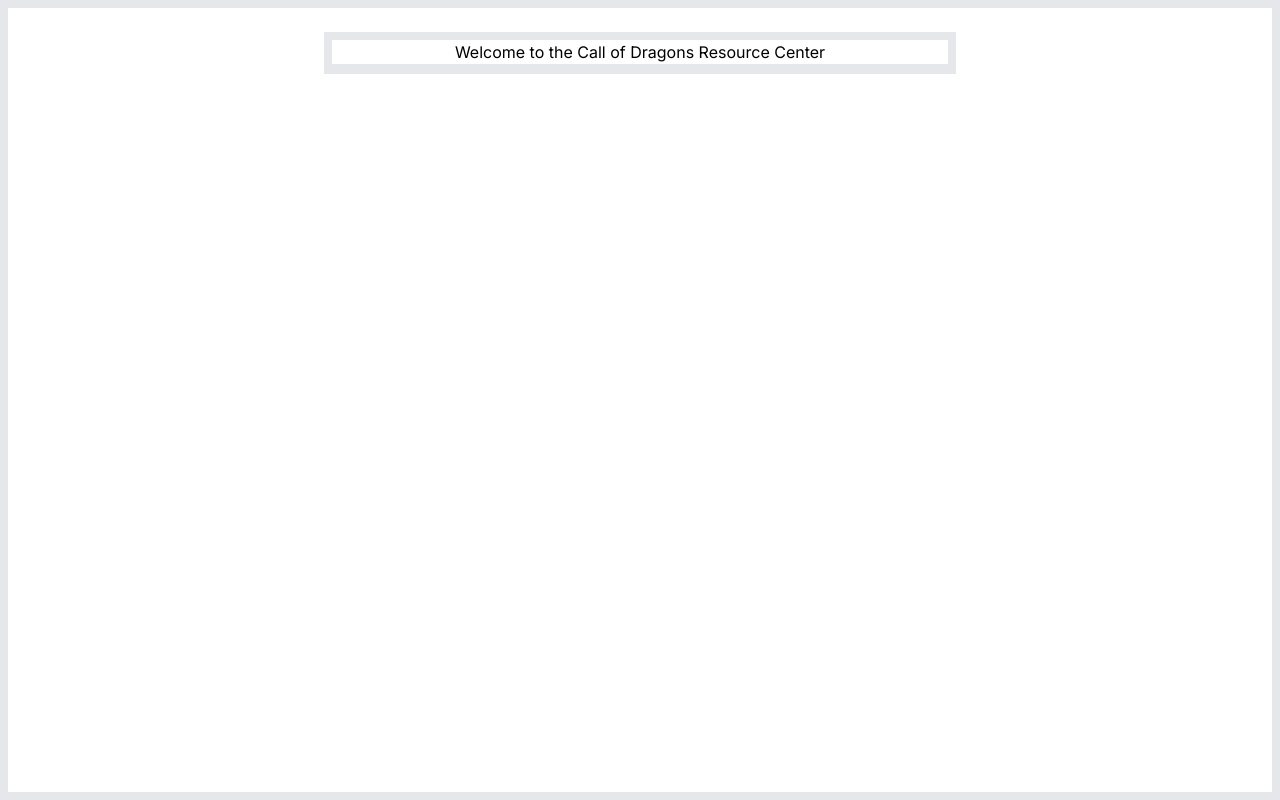
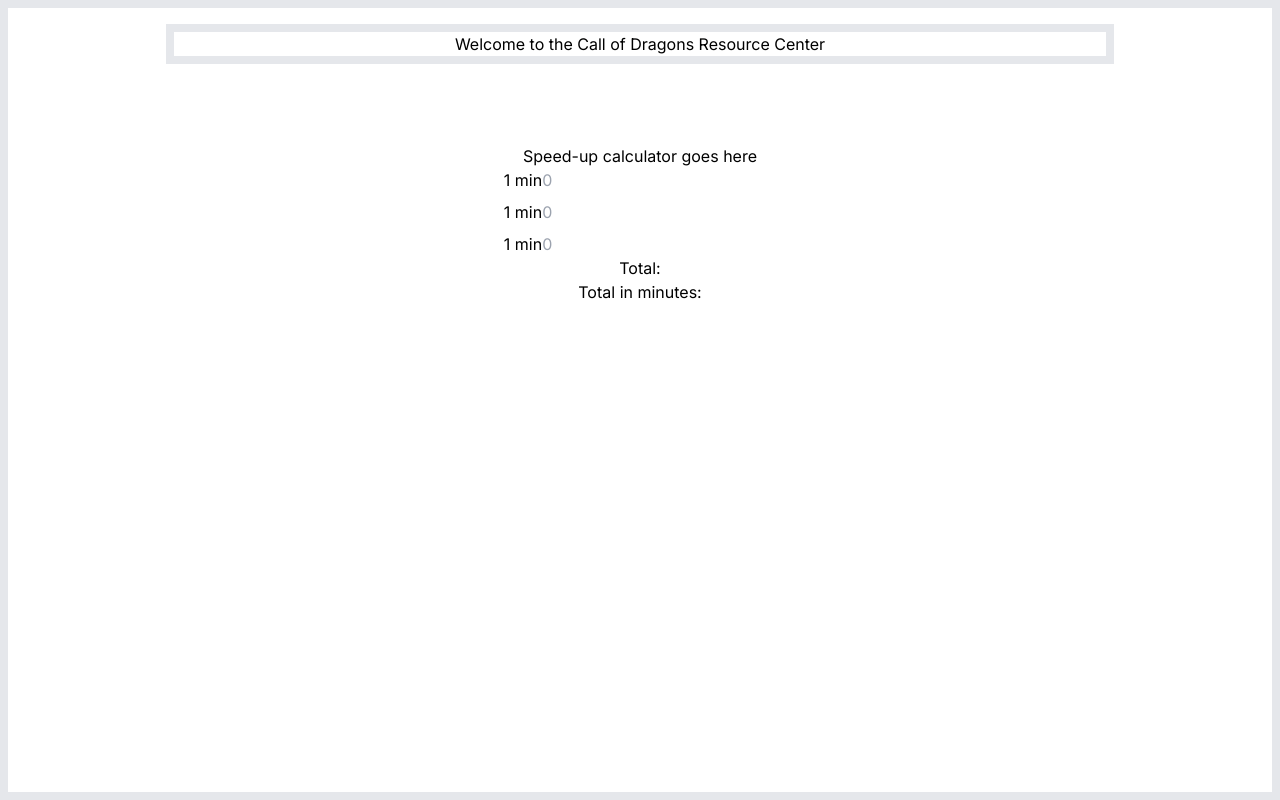
Before and after one commit to Ragnaric/Call-of-Dragons, a Next.js app: page /dashboard in a window 1280 px wide. Built offline with nearby package versions, Linux system fonts and the light colour scheme.

Commit message:
Add a form field component that will be used repeatedly in the page

```diff
--- a/package.json
+++ b/package.json
@@ -1,5 +1,6 @@
 {
   "name": "call-of-dragons",
+  "description": "A website for the Call of Dragons mobile game with several useful features built using Typescript",
   "version": "0.1.0",
   "private": true,
   "scripts": {
--- /dev/null
+++ b/src/app/dashboard/form field.tsx
@@ -0,0 +1,19 @@
+'use client'
+
+import {useEffect, useState} from 'react';
+
+export default function FormField()
+{
+  const[input, setInput] = useState('');
+
+  // useEffect(() => {
+  //   console.log(input);
+  // })
+
+  return (
+    <div>
+      <label>1 min</label>
+      <input type='number' placeholder='0' onChange={(e) => {setInput(e.target.value)}}></input>
+    </div>
+  )
+}
--- a/src/app/dashboard/page.tsx
+++ b/src/app/dashboard/page.tsx
@@ -1,7 +1,21 @@
-export default function Page() {
+import { useState } from "react";
+import { text } from "stream/consumers";
+import FormField from './form field.tsx'
+
+export default function Page()
+{
+
   return (
-    <main className="flex-row justify-center mt-6 m-auto w-1/2 text-center border-8">
-      <h1 className="border-b-2">Welcome to the Call of Dragons Resource Center</h1>
+    <main className="flex-row justify-center text-center">
+      <h1 className="border-8 mt-4 m-auto w-3/4">Welcome to the Call of Dragons Resource Center</h1>
+      <div className="mt-20">Speed-up calculator goes here</div>
+      <form className="flex-col justify-center space-y-2 flex-nowrap">
+        <FormField />
+        <FormField />
+        <FormField />
+      </form>
+      <div>Total:</div>
+      <div>Total in minutes:</div>
     </main>
   )
 }
```
